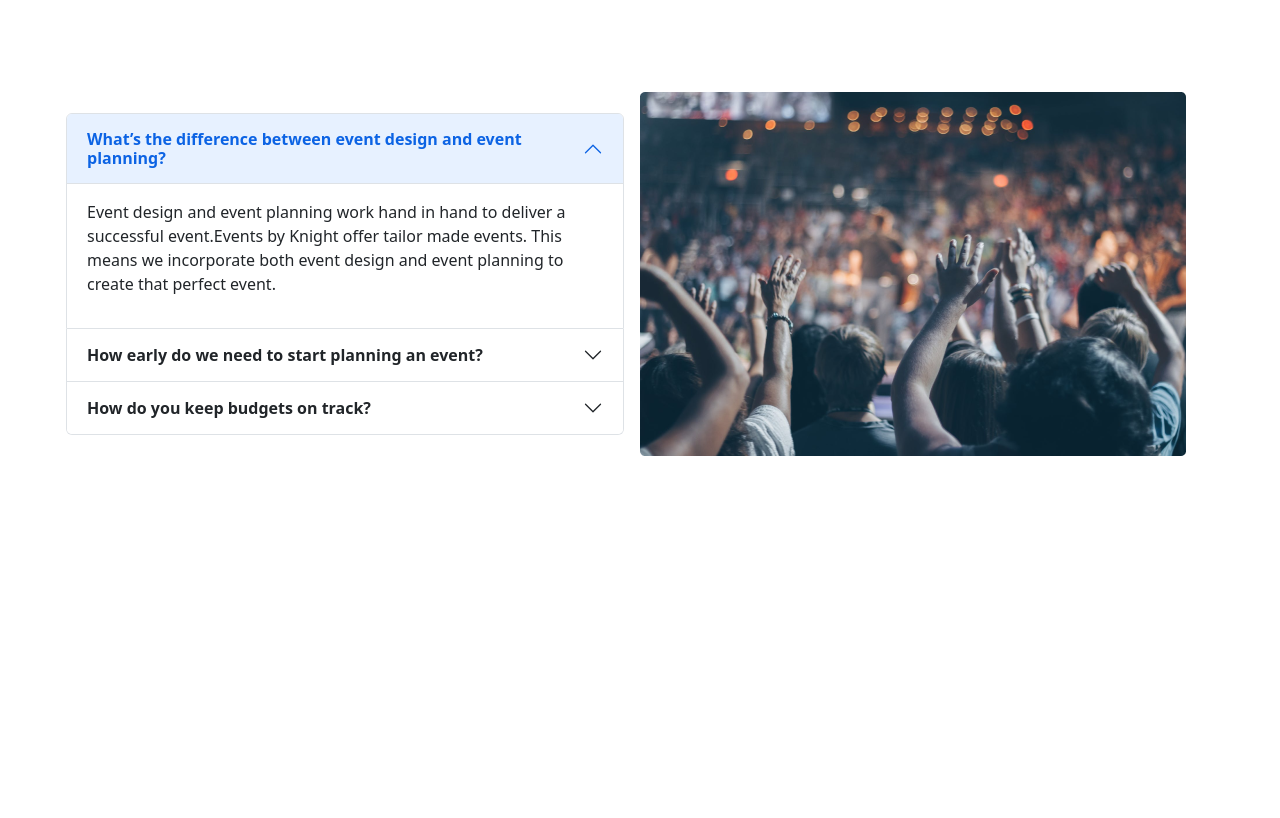
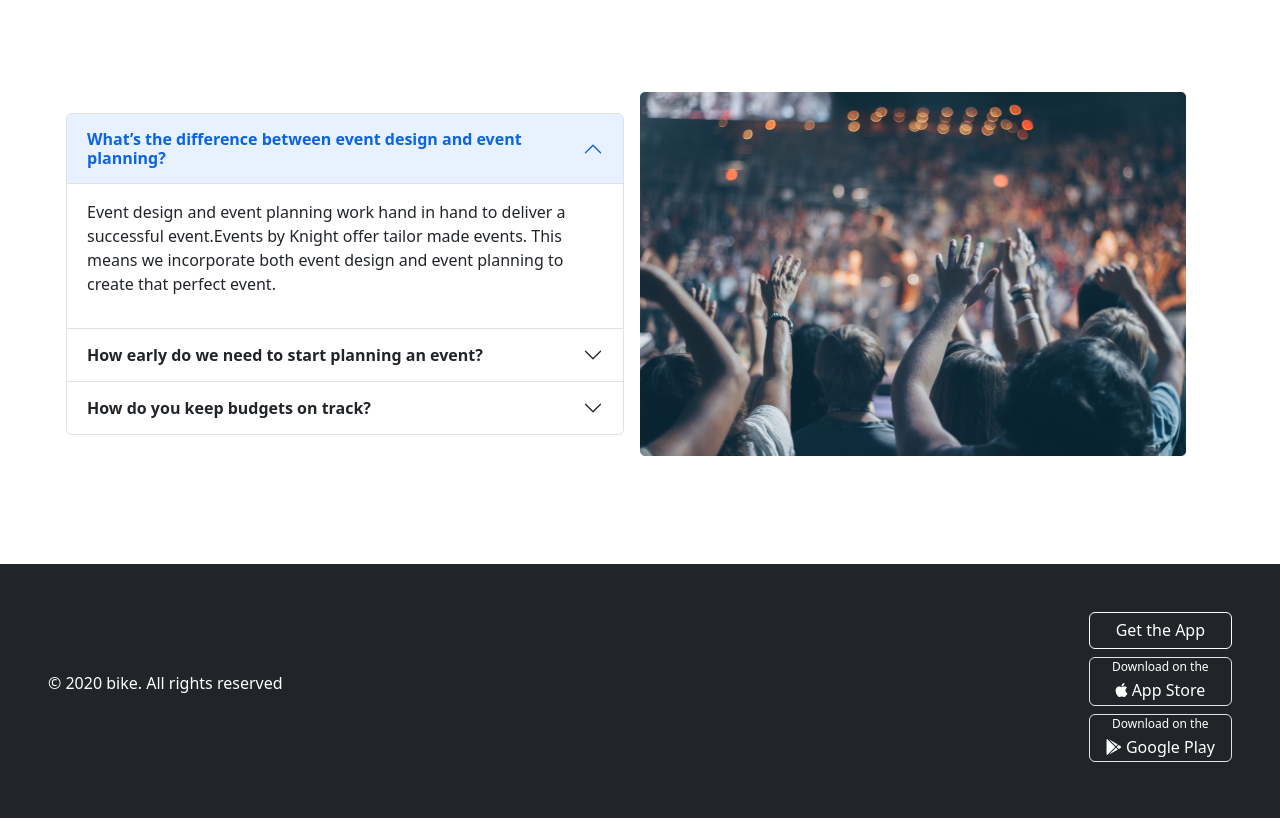
Before and after one commit to RAFSAN1010/convention-center, a plain HTML site: page index.html in a window 1280 px wide. Shown: the part 2559-3377 px from the top of the page. Before the commit the page ends 3123 px from the top, so only its background shows below. Drawn offline with Linux system fonts and the light colour scheme.

Commit message:
footer added

```diff
--- a/index.html
+++ b/index.html
@@ -248,6 +248,18 @@
       </div>
     </div>
    </section>
+
+   <!-- footer  -->
+   <footer class="d-flex justify-content-between align-items-center bg-dark text-white py-5 px-5 col-12">
+    <div>
+      <p> © 2020 bike. All rights reserved </p>
+    </div>
+    <div class="text-center">
+      <h6 class=" p-2 rounded border border-white"> Get the App </h6>
+      <h6 class="border px-2 py-1 rounded"><sup>Download on the</sup> <br> <i class="fab fa-apple"></i> App Store </h6>
+      <h6 class="border px-3 py-1 rounded"><sup>Download on the</sup> <br> <i class="fab fa-google-play"></i> Google Play </h6>
+    </div>
+   </footer>
   <!-- Java Script CDN Link Start-->
   <script src="bootstrap/bootstrap.bundle.min.js"></script>
   <!-- CDN link end -->
```
